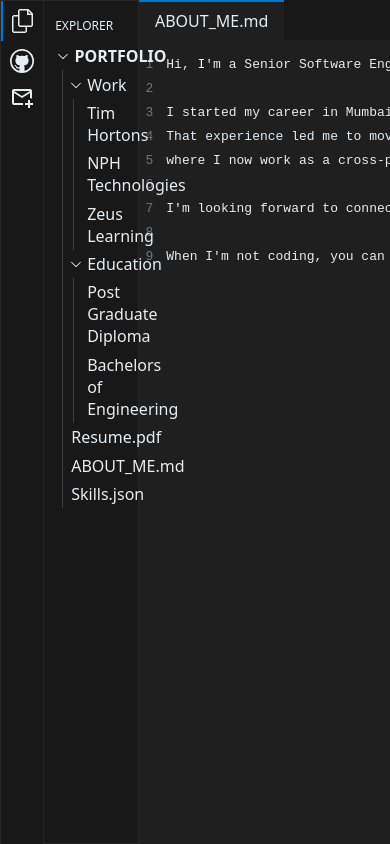
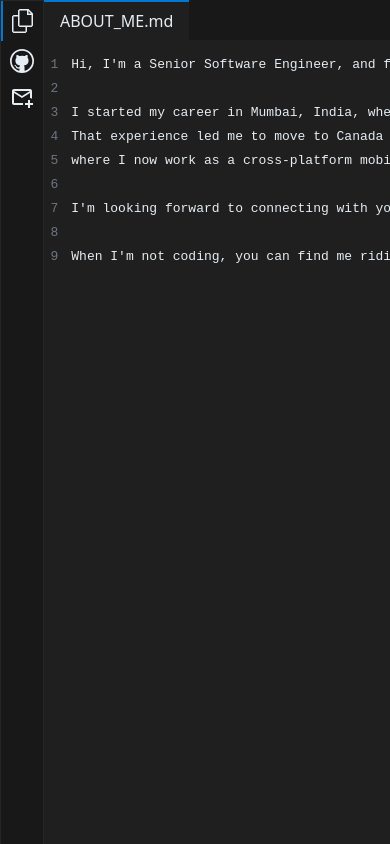
Before and after one commit to vipul-gujare/portfolio-react, a React (Vite) app: page / in a window 390 px wide. Built offline with nearby package versions, Linux system fonts and the light colour scheme.

Commit message:
Initially close menu in mobile view

```diff
--- a/src/components/hamburger-menu/HamburgerMenu.tsx
+++ b/src/components/hamburger-menu/HamburgerMenu.tsx
@@ -40,8 +40,8 @@ const hamburgerIcons: HamburgerIcon[] = [
 ];
 
 export const HamburgerMenu = () => {
-  const { setSelectedTab } = useMainContainerContext();
-  const [isOpen, setIsOpen] = useState<boolean>(true);
+  const { setSelectedTab, isMobileView } = useMainContainerContext();
+  const [isOpen, setIsOpen] = useState<boolean>(!isMobileView);
 
   return (
     <div
```
